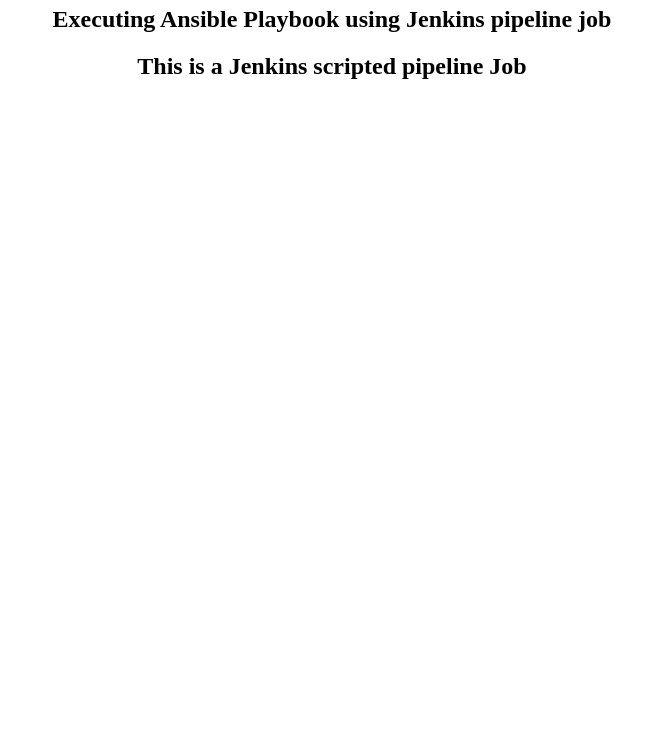
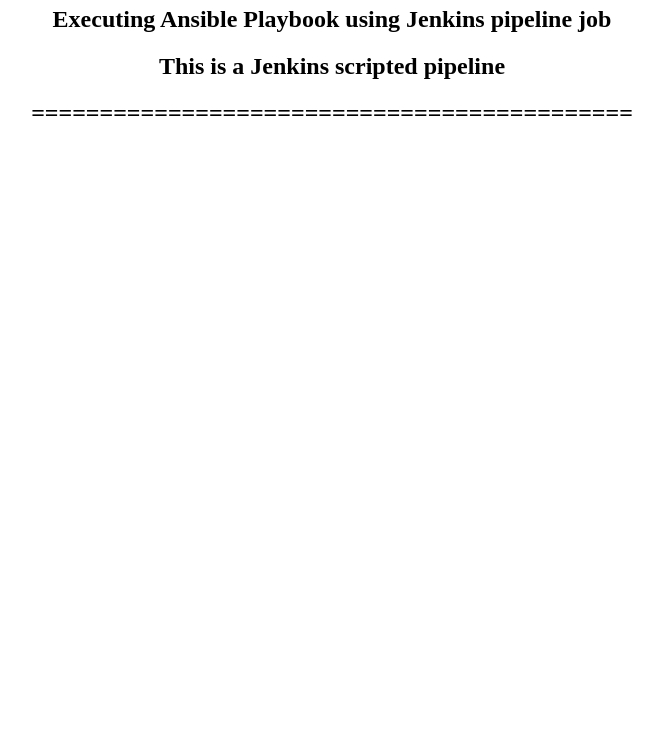
Before and after one commit to wipropune/jenkins-ansible, a plain HTML site: page index.html in a window 1280 px wide. Shown: the part 60-800 px from the top of the page, without its empty margins (308-971 px from the left). Drawn offline with Linux system fonts and the light colour scheme.

Commit message:
Update index.html

```diff
--- a/index.html
+++ b/index.html
@@ -1,4 +1,5 @@
 <center>
 <h1> Welcome To Jenkins Pipeline </h1>
   <h2> Executing Ansible Playbook using Jenkins pipeline job</h2>
-   <h2> This is a Jenkins scripted pipeline Job</h2>
+   <h2> This is a Jenkins scripted pipeline</h2>
+  <h2> ============================================</h2>
```
